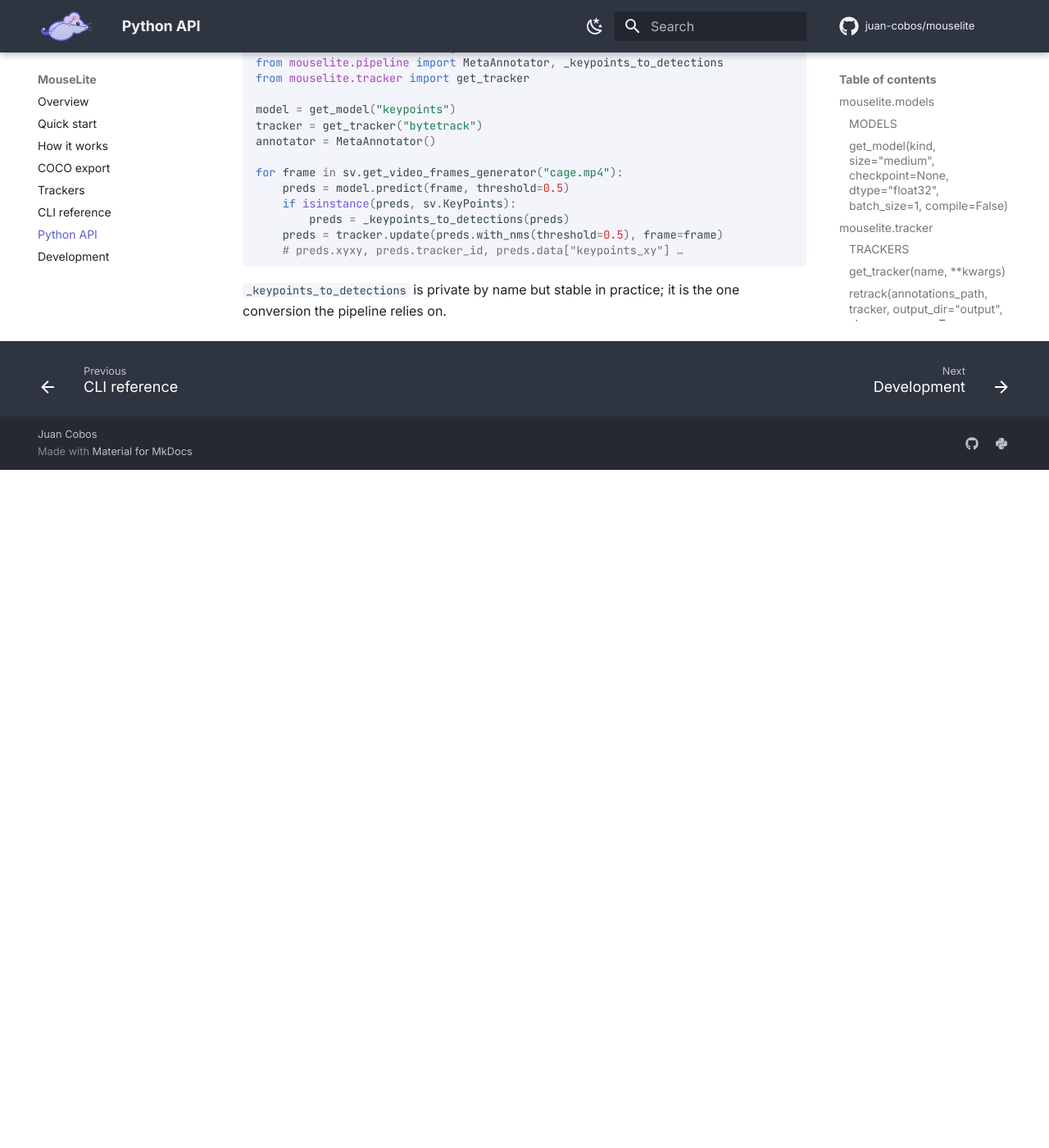
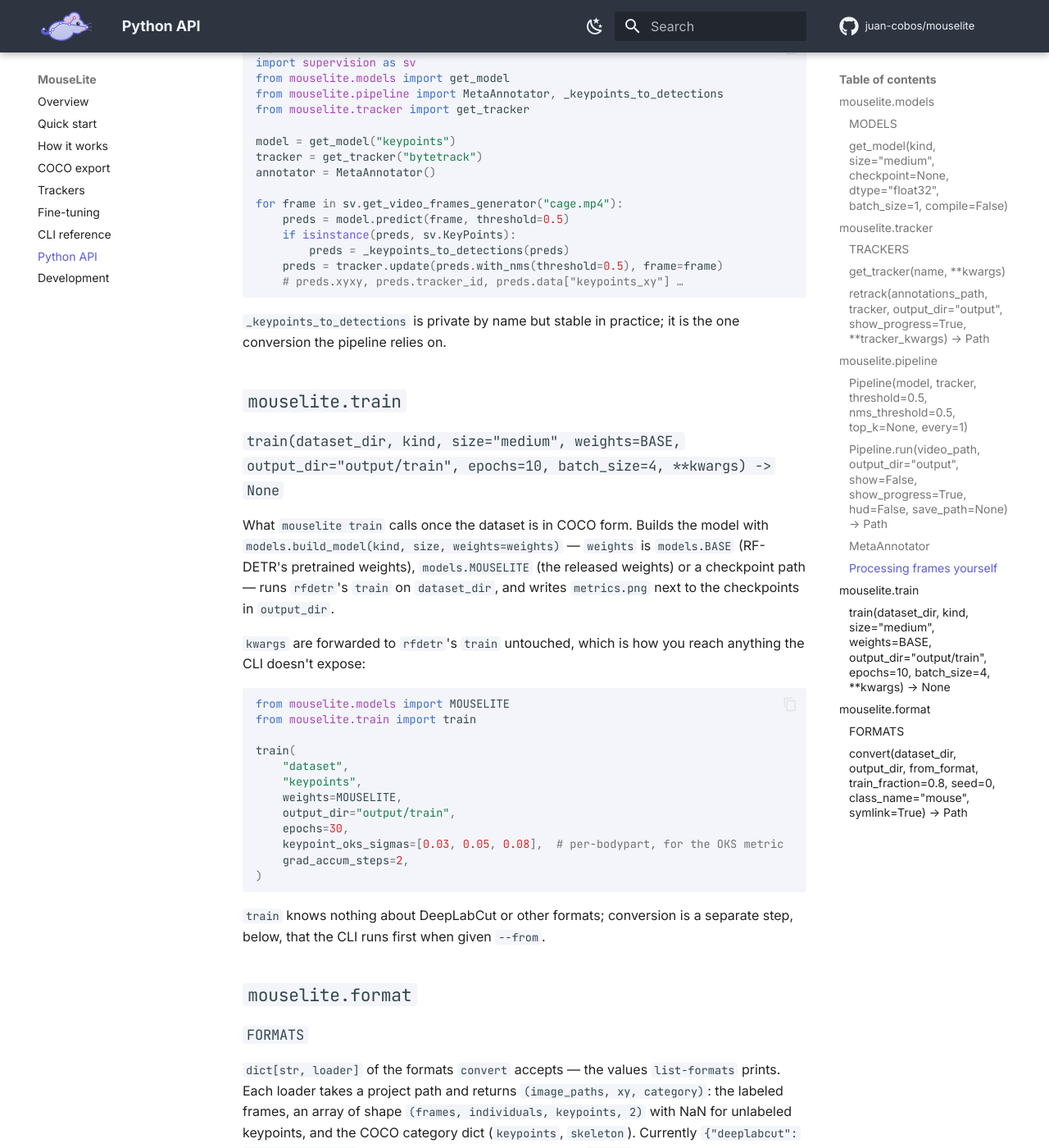
Before and after one commit to juan-cobos/mouselite, an MkDocs documentation site: the page built from docs/python-api.md, in a window 1280 px wide and 1400 px high, scrolled down 3842 px. Shown: the whole window at 82% size. Built offline with MkDocs 1.6.1 and Material for MkDocs 9.7.7, drawn with Linux system fonts in a browser that asks for light colours; comment, search, counter and statistics services are not loaded; before the commit the page ends 4415 px from its top, so only the background shows below that; some of the changed text lies outside the part shown.

Commit message:
Document fine-tuning and the DeepLabCut conversion
Add a Fine-tuning page framing `mouselite train` as the fix when the
released models fall short, with the `--from deeplabcut` path. Cover the
train and list-formats commands in the CLI reference, `mouselite.train`
and `mouselite.format` in the Python API, and a short train section in
the README.

````diff
--- a/docs/cli.md
+++ b/docs/cli.md
@@ -8,16 +8,18 @@ mouselite [OPTIONS] COMMAND [ARGS]...
 | ------- | ------- |
 | [`run`](#mouselite-run) | inference + tracking on a video → annotated video + COCO export |
 | [`retrack`](#mouselite-retrack) | re-run tracking on an existing export, no inference |
+| [`train`](#mouselite-train) | fine-tune a model on your own frames, optionally converting them first |
 | [`app`](#mouselite-app) | launch the Gradio demo |
 | [`list-models`](#list-commands) | print valid `--kind` / `--size` values |
 | [`list-trackers`](#list-commands) | print valid `--tracker` values |
+| [`list-formats`](#list-commands) | print valid `train --from` values |
 
 Every command accepts `--help`. Boolean options follow typer's convention: `--show`
 turns a flag on, `--no-show` turns it off; the `[default: …]` in `--help` shows which
 applies. `mouselite --install-completion` sets up shell completion.
 
 The heavy imports (torch, rfdetr) are deferred until a command needs them, so
-`--help`, `list-models` and `list-trackers` start instantly.
+`--help` and the `list-*` commands start instantly.
 
 ## `mouselite run`
 
@@ -125,6 +127,62 @@ mouselite retrack output/cage_coco/annotations.json --tracker ocsort
 mouselite retrack output/cage_coco/annotations.json --tracker ocsort --lost-track-buffer 90 --minimum-iou-threshold 0.15
 ```
 
+## `mouselite train`
+
+```
+mouselite train DATASET_DIR --kind KIND [--from FORMAT] [OPTIONS]
+```
+
+Fine-tunes a model when the released weights don't perform as expected on your
+recordings. `DATASET_DIR` is a COCO dataset with `train/` and `valid/` folders (each
+with its images and `_annotations.coco.json`), or — with `--from` — a project in one
+of the formats `list-formats` prints, which is converted into
+`<output-dir>/dataset/` first. Requires the `train` extra (which includes the
+converters); without it the command exits with status 1 and an install hint. See
+[Fine-tuning](training.md) for the workflow and what the conversion does.
+
+### Model
+
+| Option | Default | Meaning |
+| ------ | ------- | ------- |
+| `--kind` | *required* | `detection`, `segmentation` or `keypoints`. |
+| `--size` | `medium` | `nano`, `small`, `medium` or `large`. Ignored for `keypoints`. |
+| `--weights` | `base` | Starting weights: `base` (RF-DETR's pretrained), `mouselite` (the released weights) or a checkpoint path. |
+
+### Dataset
+
+| Option | Default | Meaning |
+| ------ | ------- | ------- |
+| `--from FORMAT` | — | Convert `DATASET_DIR` from `FORMAT` before training. Currently `deeplabcut`: the project folder or its `config.yaml`. Refused with `--kind segmentation`, since pose projects carry no masks. |
+| `--symlink` / `--no-symlink` | symlink | With `--from`: symlink the images into the converted dataset, or copy them. |
+
+### Training
+
+| Option | Default | Meaning |
+| ------ | ------- | ------- |
+| `--output-dir` | `output/train` | Checkpoints, `metrics.csv`/`metrics.png` and, with `--from`, the `dataset/` folder. |
+| `--epochs` | `10` | Epochs. For `keypoints`, train for more than 10 so `checkpoint_best_ema.pth` is meaningful (see [Fine-tuning](training.md#what-you-get)). |
+| `--batch-size` | `4` | Lower it on small GPUs. |
+| `--lr` | RF-DETR's | Learning rate. |
+| `--resolution` | RF-DETR's | Input resolution. |
+| `--device` | auto | Torch device. |
+
+Prints `converted <format> dataset to <path>` when `--from` is used, then
+`wrote checkpoints and metrics.png to <output-dir>` on success.
+
+### Examples
+
+```bash
+# A DeepLabCut project, straight from its folder
+mouselite train dlc-project/ --kind keypoints --from deeplabcut --epochs 30
+
+# The same, copying the images so the dataset is self-contained
+mouselite train dlc-project/ --kind keypoints --from deeplabcut --no-symlink
+
+# A COCO dataset, continuing from the released weights
+mouselite train dataset/ --kind detection --size small --weights mouselite --epochs 20
+```
+
 ## `mouselite app`
 
 ```
@@ -145,7 +203,7 @@ into a temp directory, offers the `annotations.json` for download, and can `retr
 the same predictions with another tracker. Models are cached in memory (two at a
 time) so switching back and forth does not reload weights.
 
-## `mouselite list-models` and `list-trackers` { #list-commands }
+## `mouselite list-models`, `list-trackers` and `list-formats` { #list-commands }
 
 ```
 $ mouselite list-models
@@ -160,16 +218,24 @@ bytetrack
 sort
 cbiou
 mcbyte
+
+$ mouselite list-formats
+deeplabcut
 ```
 
-These read `mouselite.models.MODELS` and `mouselite.tracker.TRACKERS`, so anything
-you register there from Python shows up too.
+These read `mouselite.models.MODELS`, `mouselite.tracker.TRACKERS` and
+`mouselite.format.FORMATS`, so anything you register there from Python shows up too.
+`list-formats` needs the `convert` extra, which `train` includes.
 
 ## Exit status and errors
 
 - `0` on success; the last line of stdout is `wrote <path>`.
 - Unknown `--tracker` raises `ValueError: Unknown tracker '…'. Available: […]`.
 - Unknown `--kind` or `--size` raises `KeyError` from the model registry.
+- Unknown `--from` raises `ValueError: Unknown format '…'. Available: […]`;
+  `--from` with `--kind segmentation` exits with status 1 and a message.
+- `train`, `app` and `list-formats` exit with status 1 and a `pip install` hint when
+  their extra is missing.
 - A tracker argument the chosen tracker does not accept (for example
   `--minimum-iou-threshold` with `botsort`) raises `TypeError` from its constructor.
 - `--show` without a display fails inside OpenCV (`cv2.imshow`); drop the flag on
--- a/docs/python-api.md
+++ b/docs/python-api.md
@@ -1,12 +1,14 @@
 # Python API
 
-The CLI is a thin wrapper over three importable pieces. Nothing is re-exported from
+The CLI is a thin wrapper over a few importable pieces. Nothing is re-exported from
 `mouselite` itself; import from the submodules:
 
 ```python
 from mouselite.models import MODELS, get_model
 from mouselite.pipeline import MetaAnnotator, Pipeline
 from mouselite.tracker import TRACKERS, get_tracker, retrack
+from mouselite.train import train            # [train] extra
+from mouselite.format import FORMATS, convert  # [convert] extra, included in [train]
 ```
 
 `mouselite.tracker` imports `trackers` (and so torch) at module level; `mouselite.models`
@@ -150,3 +152,61 @@ for frame in sv.get_video_frames_generator("cage.mp4"):
 
 `_keypoints_to_detections` is private by name but stable in practice; it is the
 one conversion the pipeline relies on.
+
+## `mouselite.train`
+
+### `train(dataset_dir, kind, size="medium", weights=BASE, output_dir="output/train", epochs=10, batch_size=4, **kwargs) -> None`
+
+What `mouselite train` calls once the dataset is in COCO form. Builds the model with
+`models.build_model(kind, size, weights=weights)` — `weights` is `models.BASE`
+(RF-DETR's pretrained weights), `models.MOUSELITE` (the released weights) or a
+checkpoint path — runs `rfdetr`'s `train` on `dataset_dir`, and writes `metrics.png`
+next to the checkpoints in `output_dir`.
+
+`kwargs` are forwarded to `rfdetr`'s `train` untouched, which is how you reach
+anything the CLI doesn't expose:
+
+```python
+from mouselite.models import MOUSELITE
+from mouselite.train import train
+
+train(
+    "dataset",
+    "keypoints",
+    weights=MOUSELITE,
+    output_dir="output/train",
+    epochs=30,
+    keypoint_oks_sigmas=[0.03, 0.05, 0.08],  # per-bodypart, for the OKS metric
+    grad_accum_steps=2,
+)
+```
+
+`train` knows nothing about DeepLabCut or other formats; conversion is a separate
+step, below, that the CLI runs first when given `--from`.
+
+## `mouselite.format`
+
+### `FORMATS`
+
+`dict[str, loader]` of the formats `convert` accepts — the values `list-formats`
+prints. Each loader takes a project path and returns `(image_paths, xy, category)`:
+the labeled frames, an array of shape `(frames, individuals, keypoints, 2)` with NaN
+for unlabeled keypoints, and the COCO category dict (`keypoints`, `skeleton`).
+Currently `{"deeplabcut": from_deeplabcut}`; add a loader here and it becomes a
+`--from` value.
+
+### `convert(dataset_dir, output_dir, from_format, train_fraction=0.8, seed=0, class_name="mouse", symlink=True) -> Path`
+
+Turns a project in `from_format` into the `train/` + `valid/` COCO layout RF-DETR
+trains on, at `output_dir`, and returns it. Frames are shuffled with `seed` and split
+by `train_fraction`; images are symlinked into the split folders, or copied with
+`symlink=False`. See [Fine-tuning](training.md#if-coming-from-deeplabcut) for what the
+DeepLabCut conversion does with animals, bodyparts and skeletons.
+
+```python
+from mouselite.format import convert
+from mouselite.train import train
+
+dataset = convert("dlc-project/", "output/train/dataset", "deeplabcut")
+train(dataset, "keypoints", output_dir="output/train", epochs=30)
+```
--- /dev/null
+++ b/docs/training.md
@@ -0,0 +1,109 @@
+# Fine-tuning
+
+The released models were trained on a broad mix of cages, cameras and mouse strains,
+and they should work out of the box on most recordings. When they don't — a top-down
+camera at an unusual angle, an arena with strong reflections, a coat colour the
+training set lacked, or keypoints you need that the released head doesn't predict —
+the fix is to fine-tune on a few hundred frames of your own footage rather than to
+tune thresholds. `mouselite train` does that from the terminal.
+
+Training needs the `train` extra, which also brings the format converters:
+
+```bash
+pip install "mouselite[train]"
+```
+
+## From a COCO dataset
+
+`mouselite train` takes a dataset in the layout RF-DETR expects — a `train/` and a
+`valid/` folder, each holding the images and an `_annotations.coco.json`:
+
+```
+dataset/
+├── train/
+│   ├── _annotations.coco.json
+│   └── *.png
+└── valid/
+    ├── _annotations.coco.json
+    └── *.png
+```
+
+This is what Roboflow exports, and what `mouselite run` writes (minus the split). For
+`keypoints`, the category must carry a `keypoints` list; RF-DETR reads the number of
+keypoints from it.
+
+```bash
+mouselite train dataset/ --kind keypoints --epochs 30
+```
+
+`--kind` picks the architecture; `--weights` picks where fine-tuning starts from:
+`base` (RF-DETR's own pretrained weights, the default), `mouselite` (the released
+weights, usually the better starting point for mice) or a checkpoint path.
+
+## If coming from DeepLabCut
+
+Labels made in [DeepLabCut](https://github.com/DeepLabCut/DeepLabCut) don't need to be
+exported by hand. Point `train` at the project folder and add `--from deeplabcut`:
+
+```bash
+mouselite train dlc-project/ --kind keypoints --from deeplabcut --epochs 30
+```
+
+The labeled frames are split 80/20 and written as a COCO dataset under
+`<output-dir>/dataset/` before training starts, with the project's bodyparts as
+keypoints. Images are symlinked rather than copied; pass `--no-symlink` to copy them.
+Single- and multi-animal projects both work. `--from` is refused for
+`--kind segmentation`, since pose projects have no masks; `mouselite list-formats`
+prints the accepted formats.
+
+## What you get
+
+```
+<output-dir>/
+├── dataset/                   # only with --from
+├── checkpoint_best_ema.pth    # best validation checkpoint (EMA weights) — use this
+├── last_ema.pth               # EMA weights after the last epoch
+├── last.ckpt                  # full trainer state, for resuming
+├── metrics.csv
+└── metrics.png                # loss and validation curves per epoch
+```
+
+Then run your video with the new weights:
+
+```bash
+mouselite run video.mp4 --kind keypoints --checkpoint output/train/checkpoint_best_ema.pth
+```
+
+!!! warning "Train for more than 10 epochs"
+
+    For `keypoints`, RF-DETR only starts tracking the best checkpoint after epoch 10,
+    because early pose metrics are too noisy to compare. A run of 10 epochs or fewer
+    leaves `checkpoint_best_ema.pth` as the untrained initial snapshot, which predicts
+    nothing. Use `last_ema.pth` from such a run, or train longer.
+
+## Options
+
+| Option | Default | Meaning |
+| ------ | ------- | ------- |
+| `--kind` | *required* | `detection`, `segmentation` or `keypoints`. |
+| `--size` | `medium` | Architecture size; ignored for `keypoints`. |
+| `--weights` | `base` | `base`, `mouselite` or a checkpoint path. |
+| `--from FORMAT` | — | Convert `DATASET_DIR` from this format first. See `list-formats`. |
+| `--symlink` / `--no-symlink` | symlink | With `--from`: link or copy the images. |
+| `--output-dir` | `output/train` | Where checkpoints, metrics and the converted dataset go. |
+| `--epochs` | `10` | Training epochs. |
+| `--batch-size` | `4` | Lower it if you run out of GPU memory. |
+| `--lr` | RF-DETR's | Learning rate. |
+| `--resolution` | RF-DETR's | Input resolution; must be divisible by RF-DETR's patch stride. |
+| `--device` | auto | `cuda`, `cpu`, … |
+
+Anything RF-DETR's `train` accepts beyond these — `keypoint_oks_sigmas`,
+`grad_accum_steps`, … — is reachable from the [Python API](python-api.md#mouselitetrain).
+
+## The paper's training code
+
+The runs behind the released weights — every size of every kind, plus the DeepLabCut
+SuperAnimal baseline they are compared with — live in
+[`training/`](https://github.com/juan-cobos/mouselite/tree/main/paper), a separate
+uv project with its own README. That is for reproducing the paper; `mouselite train`
+is for adapting the models to your data.
--- a/mkdocs.yml
+++ b/mkdocs.yml
@@ -53,6 +53,7 @@ nav:
   - How it works: how-it-works.md
   - COCO export: coco-export.md
   - Trackers: trackers.md
+  - Fine-tuning: training.md
   - CLI reference: cli.md
   - Python API: python-api.md
   - Development: development.md
````
Also changed, not shown: README.md (+38 -7 lines), docs/README.md (+2 -1 lines), docs/development.md (+4 -3 lines).
